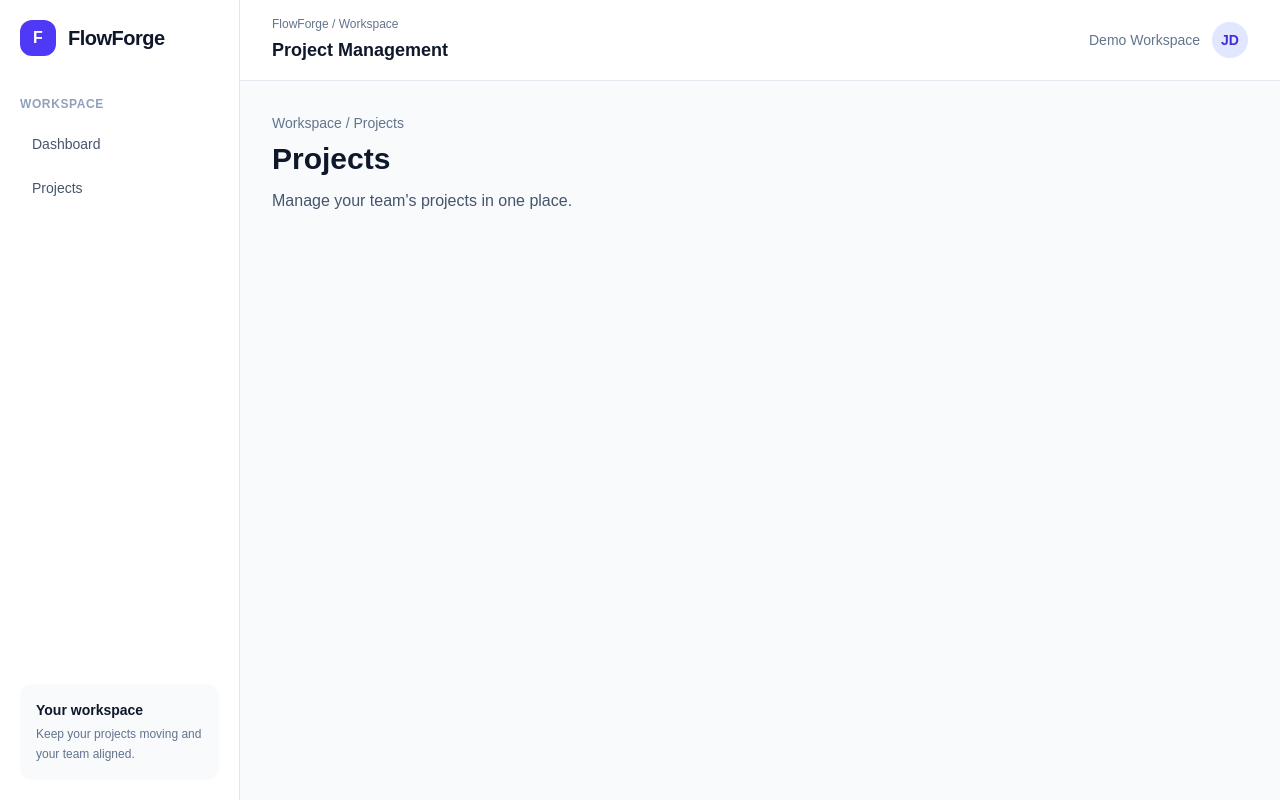
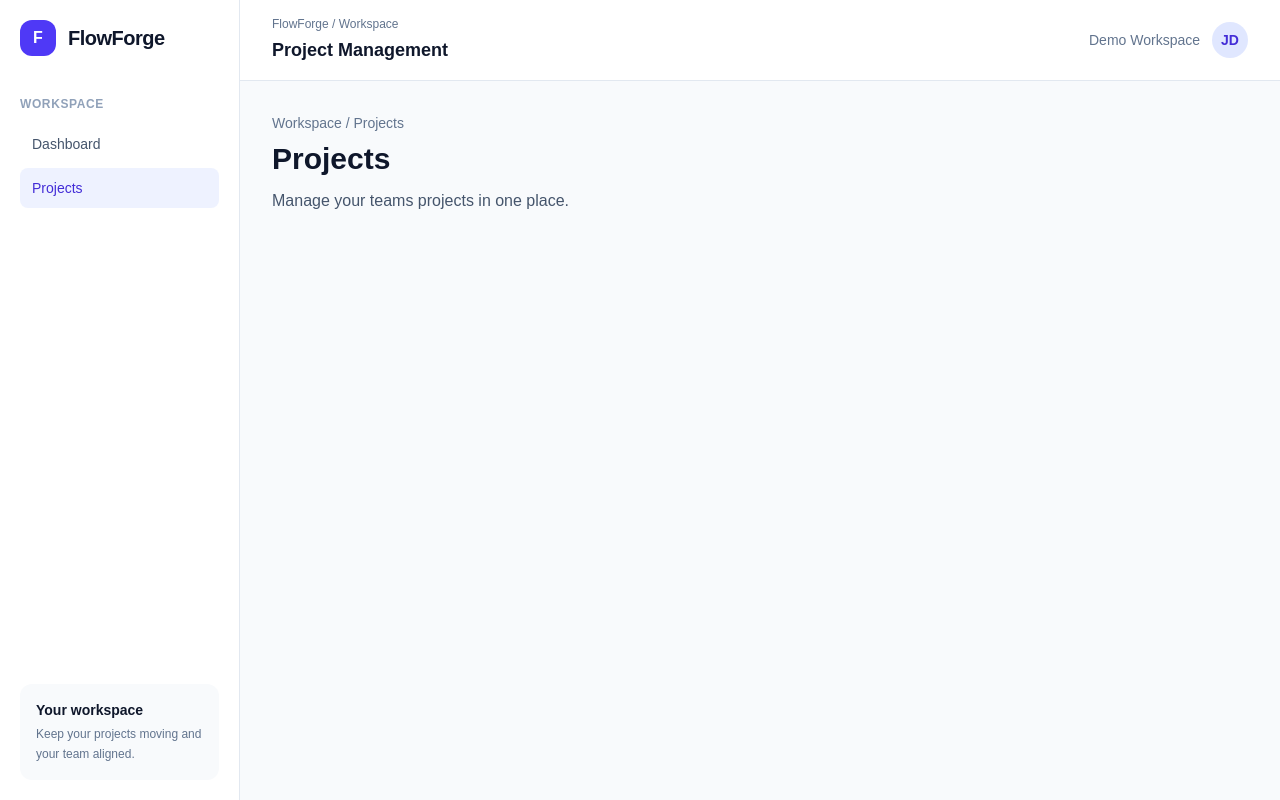
Before and after one commit to saini2sach/flowforge, a Next.js app: page /projects in a window 1280 px wide. Built offline with nearby package versions, Linux system fonts and the light colour scheme.

Commit message:
feat: add route-aware workspace navigation

```diff
--- a/src/app/(workspace)/layout.tsx
+++ b/src/app/(workspace)/layout.tsx
@@ -1,6 +1,7 @@
 
 import type { ReactNode } from "react";
 import Link from "next/link";
+import WorkspaceNav from "@/components/layout/workspace-nav";
 
 export default function WorkspaceLayout({
     children,
@@ -23,20 +24,7 @@ export default function WorkspaceLayout({
                     Workspace
                 </p>
 
-                <nav aria-label="Workspace navigation" className="space-y-1">
-                    <Link
-                        href="/dashboard"
-                        className="block rounded-lg px-3 py-2.5 text-sm font-medium text-slate-600 hover:bg-slate-50"
-                    >
-                        Dashboard
-                    </Link>
-                    <Link
-                        href="/projects"
-                        className="block rounded-lg px-3 py-2.5 text-sm font-medium text-slate-600 hover:bg-slate-50"
-                    >
-                        Projects
-                    </Link>
-                </nav>
+                <WorkspaceNav />
 
                 <div className="mt-auto rounded-xl bg-slate-50 p-4">
                     <p className="text-sm font-semibold">Your workspace</p>
--- a/src/app/(workspace)/projects/page.tsx
+++ b/src/app/(workspace)/projects/page.tsx
@@ -8,7 +8,7 @@ export default function ProjectsPage() {
                 Projects
             </h1>
             <p className="mt-3 text-slate-600">
-                Manage your team's projects in one place.
+                Manage your teams projects in one place.
             </p>
         </main>
     );
--- /dev/null
+++ b/src/components/layout/workspace-nav.tsx
@@ -0,0 +1,40 @@
+"use client";
+
+import Link from "next/link";
+import { usePathname } from "next/navigation";
+
+const navItems = [
+    { label: "Dashboard", href: "/dashboard" },
+    { label: "Projects", href: "/projects" },
+];
+
+export default function WorkspaceNav() {
+    const pathname = usePathname();
+
+    return (
+        <nav
+            aria-label="Workspace navigation"
+            className="space-y-1"
+        >
+            {navItems.map((item) => {
+                const isActive =
+                    pathname === item.href ||
+                    pathname.startsWith(`${item.href}/`);
+
+                return (
+                    <Link
+                        key={item.href}
+                        href={item.href}
+                        aria-current={isActive ? "page" : undefined}
+                        className={`block rounded-lg px-3 py-2.5 text-sm font-medium ${isActive
+                                ? "bg-indigo-50 text-indigo-700"
+                                : "text-slate-600 hover:bg-slate-50"
+                            }`}
+                    >
+                        {item.label}
+                    </Link>
+                );
+            })}
+        </nav>
+    );
+}
```
